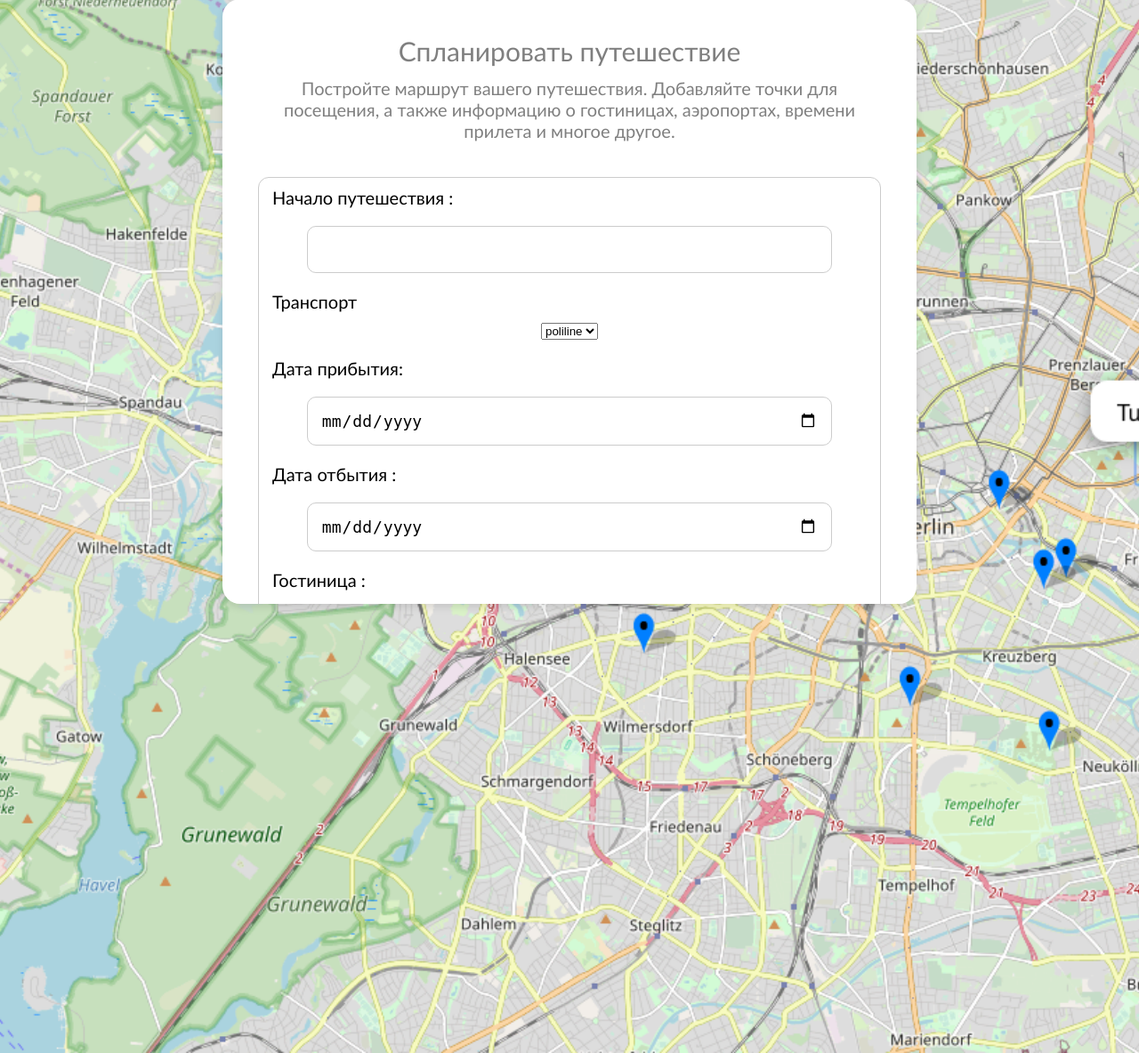
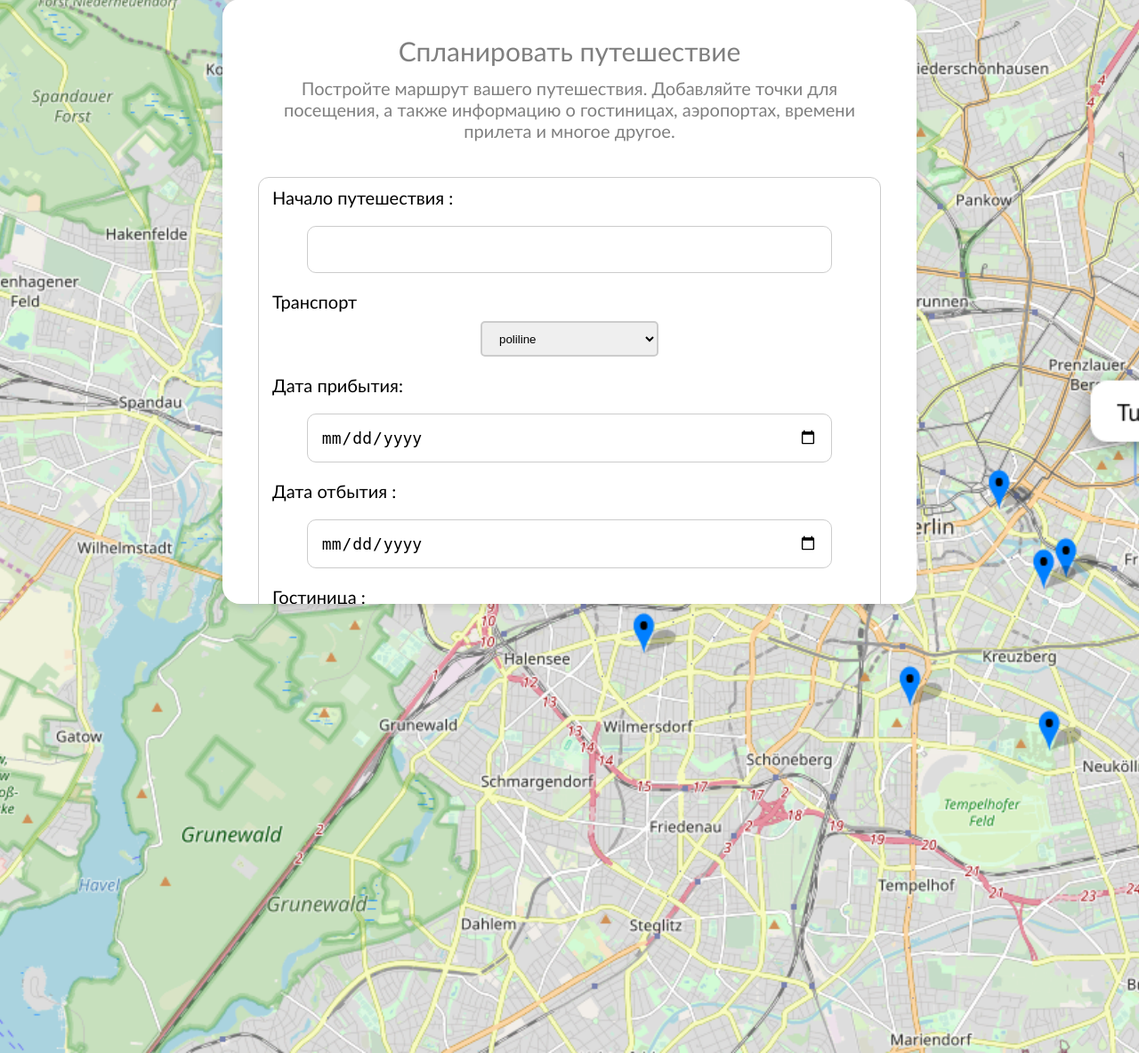
Before and after one commit to butERRORfly/IT-project, a Python web app: template src/adapters/entrypoints/templates/form.html in a window 1280 px wide. Shown: the part 507-1691 px from the top of the page at 89% size. Run offline with Jinja, Linux system fonts and the light colour scheme; the template is opened without the code that fills it, so the values that code supplies are empty.

Commit message:
Update trips.css

```diff
--- a/src/adapters/entrypoints/static/trips.css
+++ b/src/adapters/entrypoints/static/trips.css
@@ -12,6 +12,15 @@ body {
     background-attachment: fixed;
 }
 
+.selector{
+    padding: 10px 15px;
+    margin-left:0px;
+    width: 200px;
+    height: 40px;
+    border: 2px solid #ccc;
+    border-radius: 5px;
+    size:1;
+}
 
 .form-container-wrapper {
     background-color: #fff;
@@ -110,6 +119,4 @@ padding-left:20px;
  #map {
  width: 600px;
  height: 400px;
-
-
 }
```
